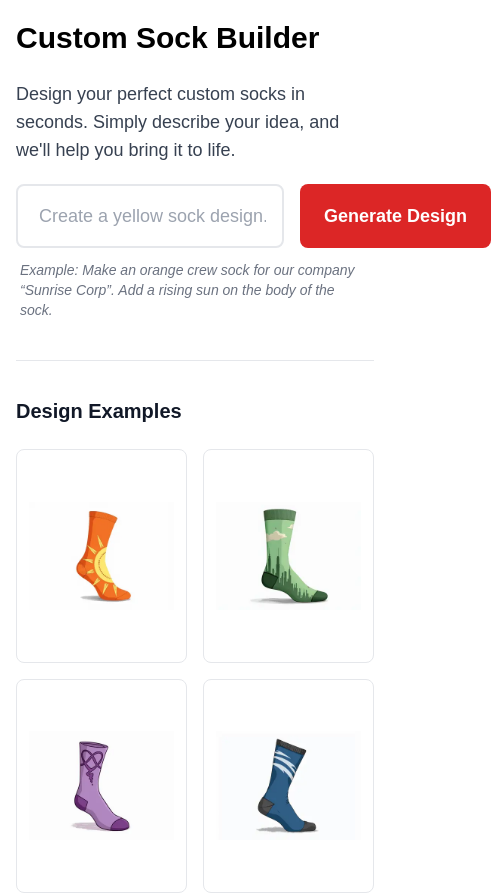
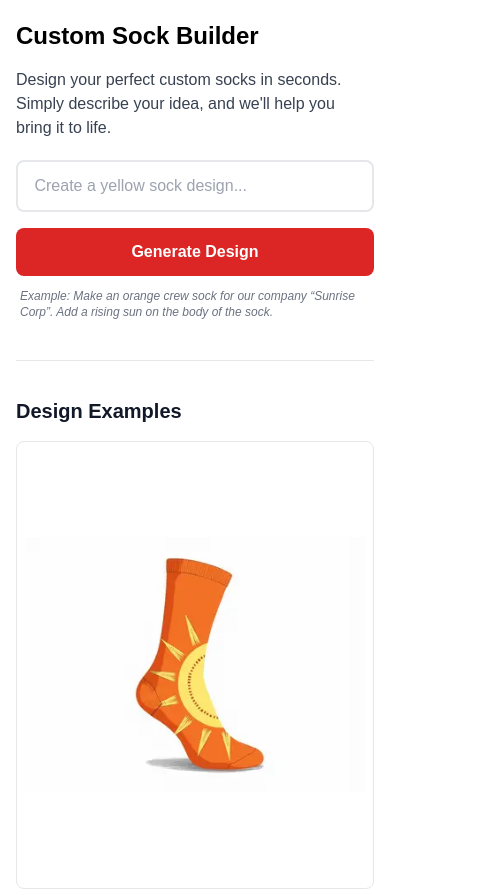
Before and after one commit to josh-may/Custom-Sock-Maker, a Next.js app: page / in a window 390 px wide. Shown: the top 895 px of the page, 491 px wide, since content can reach past the window. Built offline with nearby package versions, Linux system fonts and the light colour scheme.

Commit message:
Lazy commit

```diff
--- a/pages/index.js
+++ b/pages/index.js
@@ -181,13 +181,13 @@
   return (
     <div className="min-h-screen bg-white">
       <section className="bg-white">
-        <main className="max-w-7xl mx-auto px-4 py-5">
+        <main className="max-w-7xl mx-auto px-4 sm:px-6 lg:px-8 py-5">
           <div className="flex flex-col space-y-5">
             <div className="max-w-4xl">
-              <h1 className="text-3xl font-proxima-nova-bold text-black mb-6">
+              <h1 className="text-2xl sm:text-3xl font-proxima-nova-bold text-black mb-4 sm:mb-6">
                 <strong>Custom Sock Builder</strong>
               </h1>
-              <p className="text-lg font-proxima-nova text-gray-700">
+              <p className="text-base sm:text-lg font-proxima-nova text-gray-700">
                 Design your perfect custom socks in seconds. Simply describe
                 your idea, and we&apos;ll help you bring it to life.
               </p>
@@ -195,7 +195,7 @@
             <div className="space-y-4">
               <div className="pb-5">
                 <div className="space-y">
-                  <div className="flex gap-4">
+                  <div className="flex flex-col sm:flex-row gap-4">
                     <input
                       type="text"
                       value={prompt}
@@ -206,16 +206,16 @@
                         }
                       }}
                       placeholder=" Create a yellow sock design..."
-                      className="flex-1 border-2 border-gray-200 rounded-lg p-4 text-lg bg-white text-gray-800 focus:outline-none focus:ring-2 focus:ring-red-500 focus:border-transparent transition-all"
+                      className="flex-1 border-2 border-gray-200 rounded-lg p-3 sm:p-4 text-base sm:text-lg bg-white text-gray-800 focus:outline-none focus:ring-2 focus:ring-red-500 focus:border-transparent transition-all"
                     />
                     <button
                       onClick={generateSockImage}
                       disabled={isLoading || !prompt.trim()}
-                      className={`whitespace-nowrap text-white font-bold py-2 px-6 rounded-lg transition-all ${
+                      className={`whitespace-nowrap text-white font-bold py-3 px-4 sm:py-2 sm:px-6 rounded-lg transition-all w-full sm:w-auto ${
                         isLoading
                           ? "bg-gray-200 cursor-not-allowed"
                           : "bg-red-600 hover:bg-red-700"
-                      } font-bold text-lg`}
+                      } font-bold text-base sm:text-lg`}
                     >
                       {isLoading ? (
                         <span className="flex items-center justify-center space-x-2">
@@ -246,7 +246,7 @@
                       )}
                     </button>
                   </div>
-                  <p className="text-sm p-1 mt-2 text-gray-500 mt-2 italic">
+                  <p className="text-xs sm:text-sm p-1 mt-2 text-gray-500 mt-2 italic">
                     Example: Make an orange crew sock for our company
                     &ldquo;Sunrise Corp&rdquo;. Add a rising sun on the body of
                     the sock.
@@ -257,17 +257,17 @@
               <div className="border-b border-gray-200"></div>
 
               <div className="pt-5">
-                <h2 className="text-xl md:text-2xl font-bold text-gray-900 mb-6">
+                <h2 className="text-xl md:text-2xl font-bold text-gray-900 mb-4 sm:mb-6">
                   {sockImages.length > 0 ? "Your Results" : "Design Examples"}
                 </h2>
-                <div className="grid grid-cols-2 md:grid-cols-4 gap-4 md:gap-6">
+                <div className="grid grid-cols-1 sm:grid-cols-2 md:grid-cols-4 gap-3 sm:gap-4 md:gap-6">
                   {isLoading ? (
                     [...Array(4)].map((_, i) => (
                       <div
                         key={i}
                         className="aspect-square bg-white rounded-lg border border-gray-200 flex items-center justify-center"
                       >
-                        <div className="animate-pulse text-gray-400 text-sm">
+                        <div className="animate-pulse text-gray-400 text-xs sm:text-sm">
                           Generating...
                         </div>
                       </div>
@@ -288,15 +288,15 @@
                           alt={`Sock design ${index + 1}`}
                           fill
                           priority
-                          className="p-3"
-                          sizes="(max-width: 768px) 50vw, 25vw"
+                          className="p-2 sm:p-3"
+                          sizes="(max-width: 640px) 100vw, (max-width: 768px) 50vw, 25vw"
                           style={{ objectFit: "contain" }}
                         />
                       </div>
                     ))
                   ) : (
                     <div className="col-span-full">
-                      <div className="grid grid-cols-2 md:grid-cols-4 gap-4">
+                      <div className="grid grid-cols-1 sm:grid-cols-2 md:grid-cols-4 gap-3 sm:gap-4">
                         {[
                           "example1.webp",
                           "example2.webp",
@@ -305,7 +305,7 @@
                         ].map((image, index) => (
                           <div
                             key={index}
-                            className="aspect-[4/5] bg-white rounded-lg relative border border-gray-200 "
+                            className="aspect-[4/5] bg-white rounded-lg relative border border-gray-200"
                           >
                             <Image
                               src={`/${image}`}
@@ -313,8 +313,8 @@
                                 .split(".")[0]
                                 .replace(/-/g, " ")} Socks`}
                               fill
-                              sizes="(max-width: 768px) 50vw, 25vw"
-                              className="p-3"
+                              sizes="(max-width: 640px) 100vw, (max-width: 768px) 50vw, 25vw"
+                              className="p-2 sm:p-3"
                               style={{ objectFit: "contain" }}
                             />
                           </div>
@@ -329,7 +329,7 @@
                   </div>
                 )}
                 {sockImages.length > 0 && (
-                  <div className="mt-6 text-sm text-gray-500 italic text-center">
+                  <div className="mt-4 sm:mt-6 text-xs sm:text-sm text-gray-500 italic text-center px-4">
                     Disclaimer: This sock builder is still in beta. We&apos;ll
                     do our best to replicate your design, but the final product
                     may vary slightly from the generated preview.
@@ -347,17 +347,17 @@
             onClick={() => setShowModal(false)}
           ></div>
 
-          <div className="bg-white rounded-xl p-8 max-w-md w-full shadow-lg relative z-10">
-            <h3 className="text-2xl font-semibold mb-6 text-gray-900">
+          <div className="bg-white rounded-xl p-4 sm:p-8 w-full max-w-md shadow-lg relative z-10 mx-4 sm:mx-0">
+            <h3 className="text-xl sm:text-2xl font-semibold mb-4 sm:mb-6 text-gray-900">
               Where should we send your design?
             </h3>
             {successMessage && (
-              <div className="mb-4 p-4 bg-green-50 text-green-700 rounded-lg">
+              <div className="mb-4 p-3 sm:p-4 bg-green-50 text-green-700 rounded-lg text-sm sm:text-base">
                 {successMessage}
               </div>
             )}
-            <form className="space-y-6" onSubmit={handleSubmit}>
-              <div className="grid grid-cols-2 gap-4">
+            <form className="space-y-4 sm:space-y-6" onSubmit={handleSubmit}>
+              <div className="grid grid-cols-1 sm:grid-cols-2 gap-4">
                 <div>
                   <label
                     htmlFor="firstName"
@@ -372,7 +372,7 @@
                     onChange={(e) =>
                       setFormData({ ...formData, firstName: e.target.value })
                     }
-                    className="w-full px-4 py-2 rounded-lg border border-gray-300 focus:ring-2 focus:ring-red-500 outline-none text-gray-900"
+                    className="w-full px-3 sm:px-4 py-2 rounded-lg border border-gray-300 focus:ring-2 focus:ring-red-500 outline-none text-gray-900 text-sm sm:text-base"
                     required
                   />
                 </div>
@@ -390,7 +390,7 @@
                     onChange={(e) =>
                       setFormData({ ...formData, lastName: e.target.value })
                     }
-                    className="w-full px-4 py-2 rounded-lg border border-gray-300 focus:ring-2 focus:ring-red-500 outline-none text-gray-900"
+                    className="w-full px-3 sm:px-4 py-2 rounded-lg border border-gray-300 focus:ring-2 focus:ring-red-500 outline-none text-gray-900 text-sm sm:text-base"
                     required
                   />
                 </div>
@@ -409,7 +409,7 @@
                   onChange={(e) =>
                     setFormData({ ...formData, email: e.target.value })
                   }
-                  className="w-full px-4 py-2 rounded-lg border border-gray-300 focus:ring-2 focus:ring-red-500 outline-none text-gray-900"
+                  className="w-full px-3 sm:px-4 py-2 rounded-lg border border-gray-300 focus:ring-2 focus:ring-red-500 outline-none text-gray-900 text-sm sm:text-base"
                   required
                 />
               </div>
@@ -430,20 +430,20 @@
                     })
                   }
                   rows="3"
-                  className="w-full px-4 py-2 rounded-lg border border-gray-300 focus:ring-2 focus:ring-red-500 outline-none resize-none text-gray-900"
+                  className="w-full px-3 sm:px-4 py-2 rounded-lg border border-gray-300 focus:ring-2 focus:ring-red-500 outline-none resize-none text-gray-900 text-sm sm:text-base"
                 ></textarea>
               </div>
-              <div className="flex justify-end space-x-4 pt-2">
+              <div className="flex justify-end space-x-3 sm:space-x-4 pt-2">
                 <button
                   type="button"
                   onClick={() => setShowModal(false)}
-                  className="px-6 py-2.5 text-sm font-bold rounded-lg border hover:bg-gray-50 transition-colors text-gray-700"
+                  className="px-4 sm:px-6 py-2 sm:py-2.5 text-sm font-bold rounded-lg border hover:bg-gray-50 transition-colors text-gray-700"
                 >
                   Cancel
                 </button>
                 <button
                   type="submit"
-                  className="px-6 py-2.5 text-sm font-bold text-white bg-red-600 rounded-lg hover:bg-red-700 transition-colors"
+                  className="px-4 sm:px-6 py-2 sm:py-2.5 text-sm font-bold text-white bg-red-600 rounded-lg hover:bg-red-700 transition-colors"
                 >
                   Submit
                 </button>
```
